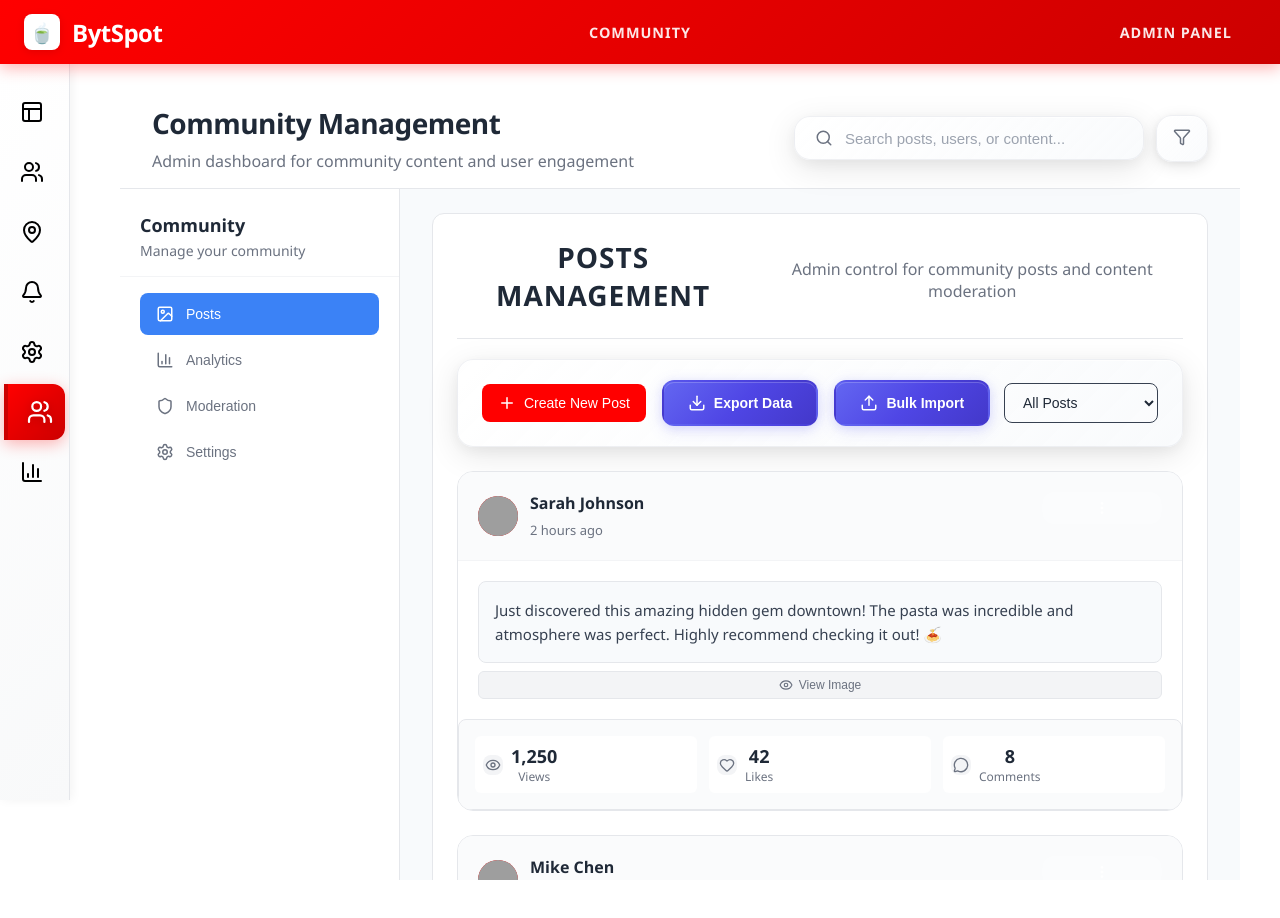
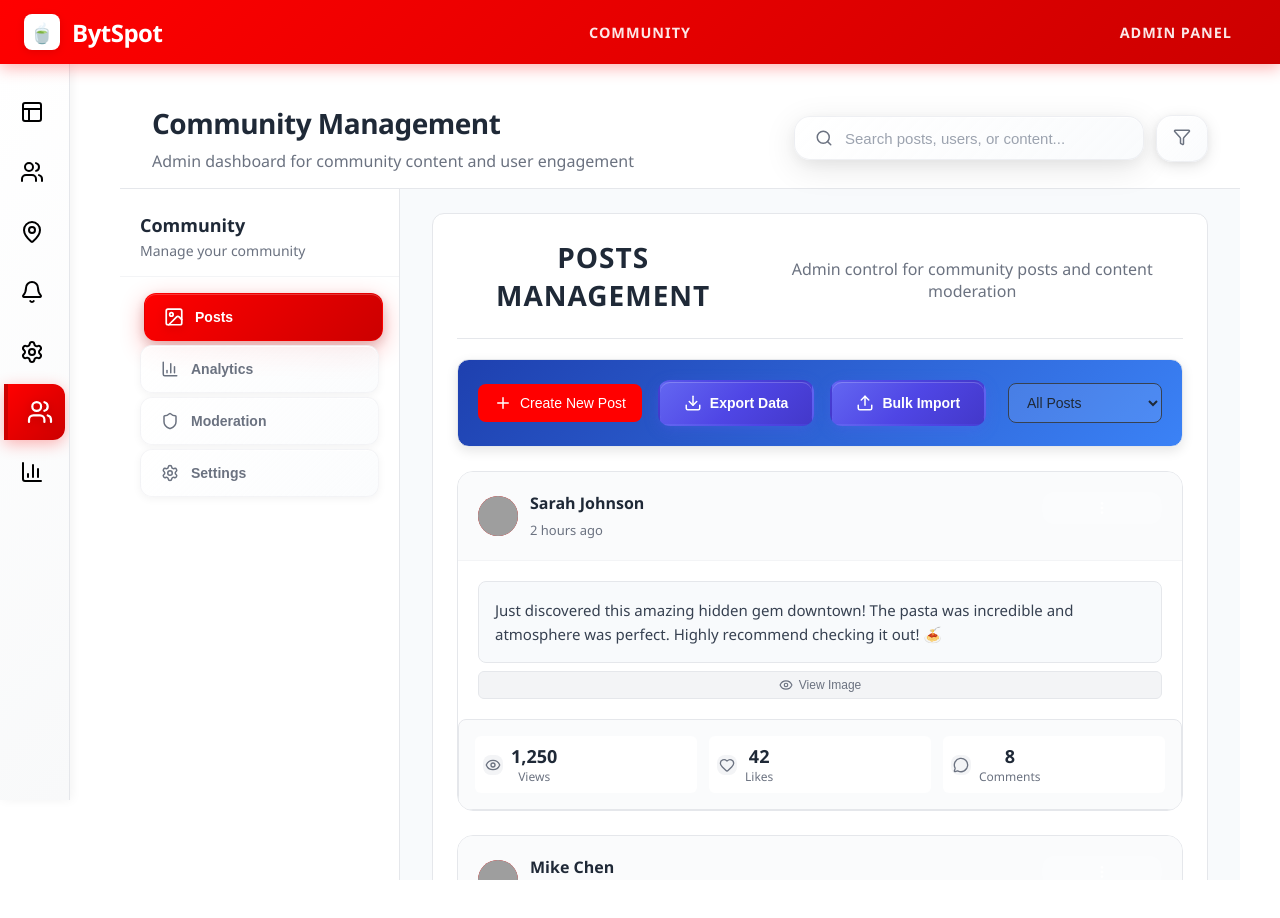
Before and after one commit to Sinxn-coder/chai-in, a React (Vite) app: page / in a window 1280 px wide. Both pictures are taken after a click on the item 30 px from the left and 412 px from the top of the page. Built offline with nearby package versions, Linux system fonts and the light colour scheme; grey boxes are pictures that could not be loaded.

Commit message:
Redesign community navigation bars with modern glassmorphism style and animations

```diff
--- a/src/CommunityPage.css
+++ b/src/CommunityPage.css
@@ -243,27 +243,97 @@
   display: flex;
   align-items: center;
   gap: 12px;
-  padding: 12px 16px;
+  padding: 14px 20px;
   border: none;
-  background: transparent;
-  color: #6b7280;
-  font-size: 14px;
-  font-weight: 500;
-  border-radius: 8px;
+  background: linear-gradient(135deg, rgba(255, 255, 255, 0.8) 0%, rgba(248, 250, 252, 0.6) 100%);
+  backdrop-filter: blur(10px);
+  color: #6b7280;
+  font-size: 14px;
+  font-weight: 600;
+  border-radius: 12px;
   cursor: pointer;
-  transition: all 0.2s ease;
+  transition: all 0.3s cubic-bezier(0.4, 0, 0.2, 1);
   text-align: left;
   width: 100%;
+  position: relative;
+  overflow: hidden;
+  box-shadow:
+    0 2px 8px rgba(0, 0, 0, 0.05),
+    inset 0 1px 0 rgba(255, 255, 255, 0.8);
+  border: 1px solid rgba(229, 231, 235, 0.4);
+}
+
+.nav-tab::before {
+  content: '';
+  position: absolute;
+  top: 0;
+  left: -100%;
+  width: 100%;
+  height: 100%;
+  background: linear-gradient(90deg, transparent, rgba(255, 0, 0, 0.08), transparent);
+  transition: left 0.6s ease;
+  z-index: 1;
+}
+
+.nav-tab:hover::before {
+  left: 100%;
 }
 
 .nav-tab:hover {
-  background: #f3f4f6;
-  color: #374151;
+  background: linear-gradient(135deg, rgba(255, 255, 255, 0.9) 0%, rgba(248, 250, 252, 0.8) 100%);
+  color: #FF0000;
+  transform: translateX(4px) scale(1.02);
+  box-shadow:
+    0 6px 20px rgba(0, 0, 0, 0.1),
+    0 3px 10px rgba(255, 0, 0, 0.1),
+    inset 0 1px 0 rgba(255, 255, 255, 0.9);
+  border-color: rgba(255, 0, 0, 0.2);
+}
+
+.nav-tab svg {
+  transition: all 0.3s cubic-bezier(0.4, 0, 0.2, 1);
+  z-index: 2;
+  flex-shrink: 0;
+}
+
+.nav-tab:hover svg {
+  transform: scale(1.1) rotate(5deg);
+  color: #FF0000;
 }
 
 .nav-tab.active {
-  background: #3b82f6;
+  background: linear-gradient(135deg, #FF0000 0%, #cc0000 100%);
   color: white;
+  transform: translateX(4px);
+  box-shadow:
+    0 8px 24px rgba(255, 0, 0, 0.3),
+    0 4px 12px rgba(0, 0, 0, 0.15),
+    inset 0 1px 0 rgba(255, 255, 255, 0.2);
+  border: 1px solid rgba(255, 0, 0, 0.4);
+}
+
+.nav-tab.active::before {
+  display: none;
+}
+
+.nav-tab.active svg {
+  transform: scale(1.15);
+  color: white;
+  filter: drop-shadow(0 2px 4px rgba(0, 0, 0, 0.2));
+}
+
+.nav-tab span {
+  position: relative;
+  z-index: 2;
+  transition: all 0.3s cubic-bezier(0.4, 0, 0.2, 1);
+}
+
+.nav-tab:hover span {
+  font-weight: 700;
+}
+
+.nav-tab.active span {
+  font-weight: 700;
 }
 
 /* Scrollable Content Area */
@@ -527,44 +597,11 @@
   justify-content: space-between;
   align-items: center;
   margin-bottom: 24px;
-  padding: 20px 24px;
-  background: linear-gradient(135deg, rgba(255, 255, 255, 0.9) 0%, rgba(248, 250, 252, 0.8) 100%);
-  backdrop-filter: blur(10px);
-  border: 1px solid rgba(229, 231, 235, 0.6);
-  border-radius: 16px;
-  box-shadow:
-    0 8px 32px rgba(0, 0, 0, 0.1),
-    0 4px 16px rgba(0, 0, 0, 0.05),
-    inset 0 1px 0 rgba(255, 255, 255, 0.8);
-  transition: all 0.3s cubic-bezier(0.4, 0, 0.2, 1);
-  position: relative;
-  overflow: hidden;
-}
-
-.admin-toolbar::before {
-  content: '';
-  position: absolute;
-  top: 0;
-  left: -100%;
-  width: 100%;
-  height: 100%;
-  background: linear-gradient(90deg, transparent, rgba(255, 0, 0, 0.05), transparent);
-  transition: left 0.6s ease;
-  z-index: 1;
-}
-
-.admin-toolbar:hover::before {
-  left: 100%;
-}
-
-.admin-toolbar:hover {
-  background: linear-gradient(135deg, rgba(255, 255, 255, 0.95) 0%, rgba(248, 250, 252, 0.9) 100%);
-  border-color: rgba(255, 0, 0, 0.2);
-  box-shadow:
-    0 12px 40px rgba(0, 0, 0, 0.15),
-    0 6px 20px rgba(0, 0, 0, 0.1),
-    inset 0 1px 0 rgba(255, 255, 255, 0.9);
-  transform: translateY(-2px) scale(1.01);
+  padding: 20px;
+  background: linear-gradient(135deg, #1e40af 0%, #3b82f6 100%);
+  border-radius: 12px;
+  border: 1px solid #e5e7eb;
+  box-shadow: 0 4px 12px rgba(0, 0, 0, 0.1);
 }
 
 .admin-actions-left {
@@ -1961,65 +1998,18 @@ input:checked + .toggle-slider:before {
   justify-content: space-between;
   height: 160px;
   gap: 8px;
-  position: relative;
 }
 
 .chart-bar {
   flex: 1;
-  background: linear-gradient(135deg, #FF0000 0%, #cc0000 50%, #990000 100%);
-  border-radius: 8px 8px 0 0;
+  background: linear-gradient(135deg, #3b82f6, #2563eb);
+  border-radius: 4px 4px 0 0;
   min-height: 20px;
-  transition: all 0.4s cubic-bezier(0.4, 0, 0.2, 1);
-  position: relative;
-  overflow: hidden;
-  box-shadow:
-    0 4px 12px rgba(255, 0, 0, 0.2),
-    inset 0 1px 0 rgba(255, 255, 255, 0.3);
-  animation: growIn 0.8s ease-out forwards;
-}
-
-.chart-bar::before {
-  content: '';
-  position: absolute;
-  top: 0;
-  left: -100%;
-  width: 100%;
-  height: 100%;
-  background: linear-gradient(90deg, transparent, rgba(255, 255, 255, 0.3), transparent);
-  transition: left 0.6s ease;
-  z-index: 1;
-}
-
-.chart-bar:hover::before {
-  left: 100%;
+  transition: all 0.3s ease;
 }
 
 .chart-bar:hover {
-  transform: translateY(-4px) scale(1.05);
-  box-shadow:
-    0 8px 24px rgba(255, 0, 0, 0.3),
-    inset 0 1px 0 rgba(255, 255, 255, 0.4);
-  filter: brightness(1.1);
-}
-
-.chart-bar:active {
-  transform: translateY(-2px) scale(1.02);
-  transition: all 0.1s ease;
-}
-
-@keyframes growIn {
-  0% {
-    height: 0;
-    opacity: 0;
-    transform: translateY(100%);
-  }
-  50% {
-    opacity: 0.8;
-  }
-  100% {
-    opacity: 1;
-    transform: translateY(0);
-  }
+  opacity: 0.8;
 }
 
 .chart-labels {
@@ -2061,63 +2051,17 @@ input:checked + .toggle-slider:before {
 }
 
 .category-progress {
-  width: 100%;
-  height: 12px;
-  background: linear-gradient(135deg, #f3f4f6 0%, #e5e7eb 100%);
-  border-radius: 8px;
+  height: 8px;
+  background: #f3f4f6;
+  border-radius: 4px;
   overflow: hidden;
-  position: relative;
-  box-shadow: inset 0 2px 4px rgba(0, 0, 0, 0.1);
 }
 
 .progress-bar {
   height: 100%;
-  background: linear-gradient(135deg, #FF0000 0%, #cc0000 50%, #990000 100%);
-  border-radius: 8px;
-  transition: all 0.6s cubic-bezier(0.4, 0, 0.2, 1);
-  position: relative;
-  overflow: hidden;
-  box-shadow:
-    0 2px 8px rgba(255, 0, 0, 0.3),
-    inset 0 1px 0 rgba(255, 255, 255, 0.3);
-  animation: slideIn 1s ease-out forwards;
-}
-
-.progress-bar::before {
-  content: '';
-  position: absolute;
-  top: 0;
-  left: -100%;
-  width: 100%;
-  height: 100%;
-  background: linear-gradient(90deg, transparent, rgba(255, 255, 255, 0.4), transparent);
-  transition: left 0.8s ease;
-  z-index: 1;
-}
-
-.category-item:hover .progress-bar::before {
-  left: 100%;
-}
-
-.category-item:hover .progress-bar {
-  transform: scaleY(1.2);
-  box-shadow:
-    0 4px 16px rgba(255, 0, 0, 0.4),
-    inset 0 1px 0 rgba(255, 255, 255, 0.4);
-  filter: brightness(1.1);
-}
-
-@keyframes slideIn {
-  0% {
-    width: 0;
-    opacity: 0;
-  }
-  50% {
-    opacity: 0.8;
-  }
-  100% {
-    opacity: 1;
-  }
+  background: linear-gradient(135deg, #3b82f6, #2563eb);
+  border-radius: 4px;
+  transition: width 0.3s ease;
 }
 
 .top-performers {
--- a/src/CommunityPage.jsx
+++ b/src/CommunityPage.jsx
@@ -217,7 +217,7 @@ export default function CommunityPage() {
                 onClick={() => setActiveSection(section.id)}
               >
                 <section.icon size={18} />
-                {section.name}
+                <span>{section.name}</span>
               </button>
             ))}
           </div>
```
